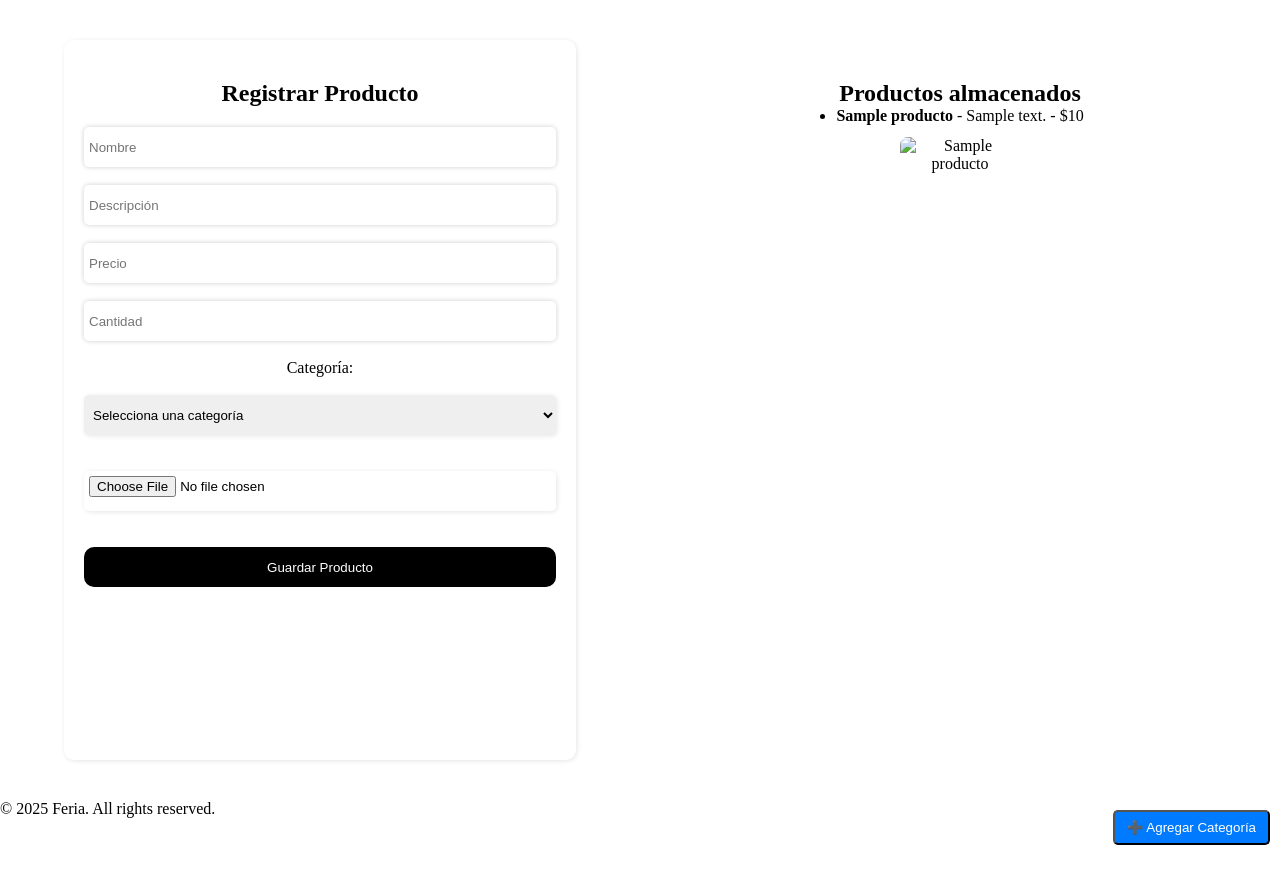
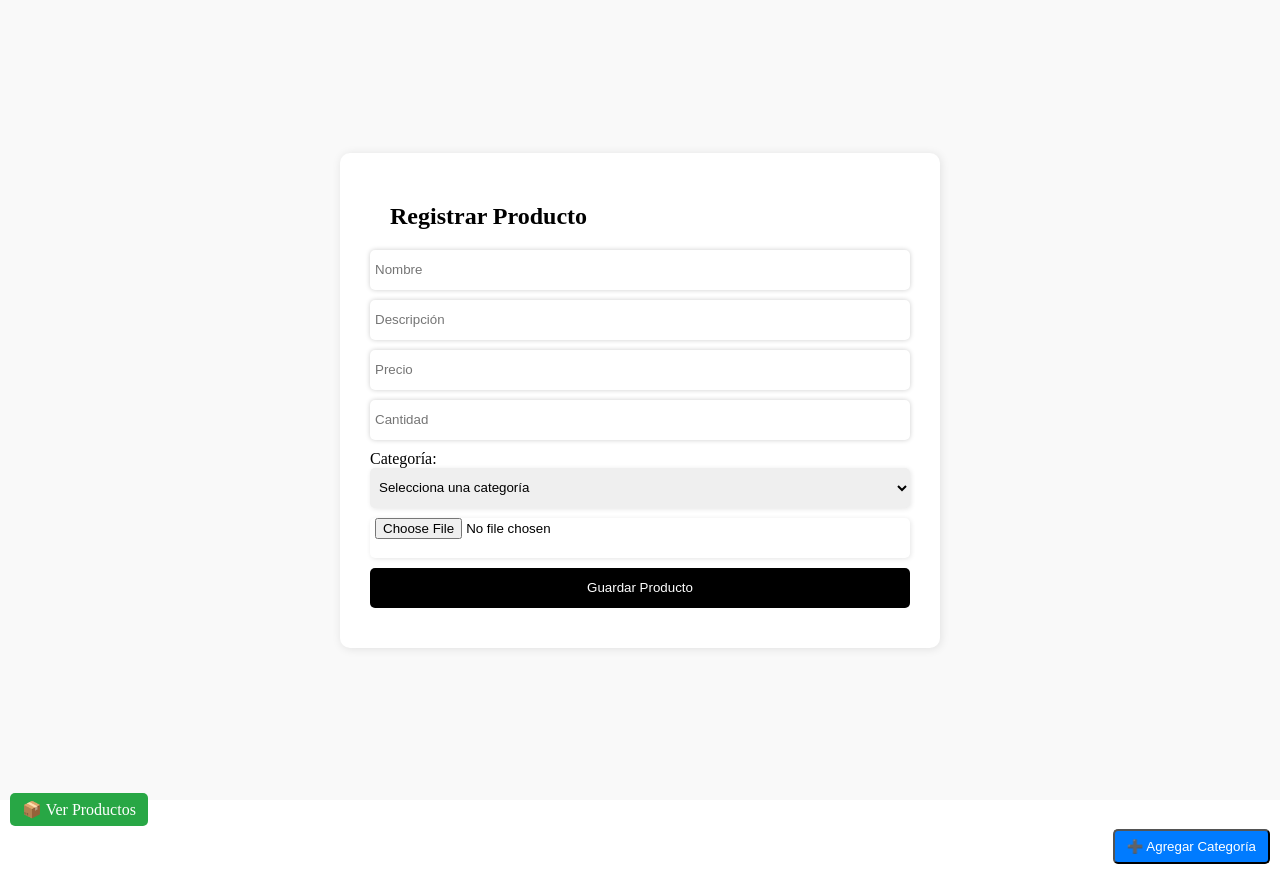
Before and after one commit to Enrique094/Feria, a Flask app: page /productos in a window 1280 px wide. Shown: the part 50-924 px from the top of the page. Before the commit the page ends 895 px from the top, so only its background shows below. Run offline with Flask 3, Linux system fonts and the light colour scheme; tables that the repository leaves empty hold one stand-in row (values such as "Sample post").

Commit message:
12-06
Se separo los apartados de registrar productos con el de mostrar productos

```diff
--- a/Templates/productos_blob.html
+++ b/Templates/productos_blob.html
@@ -5,11 +5,9 @@
 <head>
     <link rel="stylesheet" href="{{ url_for('static', filename='css/productos.css') }}">
 </head>
+
 <section class="Producto">
-
-<div class="Formulario" style="width: 50%; align-items: center; justify-content: center; display: flex; flex-direction: column;">
-
-
+  <div class="Formulario" style="width: 50%; align-items: center; justify-content: center; display: flex; flex-direction: column;">
     <form action="{{ url_for('productos') }}" method="POST" enctype="multipart/form-data">
       <h1>Registrar Producto</h1>
         <input type="text" name="nombre" placeholder="Nombre" required><br>
@@ -38,30 +36,18 @@
         </ul>
       {% endif %}
     {% endwith %}
+  </div>
+</section>
 
-</div>
+<a href="{{ url_for('mostrar_productos') }}" style="margin: 10px; text-decoration: none; padding: 8px 12px; background-color: #28a745; color: white; border-radius: 5px;">📦 Ver Productos</a>
 
-<div style="width: 50%; height: 80%; display: flex; flex-direction: column; align-items: center; overflow-y: scroll;">
-
-    <h2>Productos almacenados</h2>
-    <ul>
-        {% for p in productos %}
-            <li>
-                <strong>{{ p[1] }}</strong> - {{ p[2] }} - ${{ p[3] }}<br>
-                <img class="img_product" src="{{ url_for('obtener_imagen', producto_id=p[0]) }}" alt="{{ p[1] }}"  width="120" height="120" >
-            </li>
-        {% endfor %}
-    </ul>
-</div>
-</section>
 
 <div style="display: flex; justify-content: flex-end; width: 100%;">
   <button onclick="toggleCategoriaForm()" type="button" style="margin: 10px; text-decoration: none; padding: 8px 12px; background-color: #007BFF; color: white; border-radius: 5px;">➕ Agregar Categoría</button>
 </div>
 
-
 <section class="Categoria">
-    <div id="categoriaForm" style="display: none; margin-top: 20px; border-top: 1px solid #ccc; padding-top: 20px;">
+  <div id="categoriaForm" style="display: none; margin-top: 20px; border-top: 1px solid #ccc; padding-top: 20px;">
     <h2>Agregar Nueva Categoría</h2>
     <form action="{{ url_for('agregar_categoria') }}" method="POST">
         <input type="text" name="nombre_categoria" placeholder="Nombre de categoría" required><br>
@@ -71,12 +57,11 @@
   </div>
 </section>
 
-
-
 <script>
     function toggleCategoriaForm() {
         var form = document.getElementById('categoriaForm');
         form.style.display = (form.style.display === 'none') ? 'block' : 'none';
     }
 </script>
+
 {% endblock %}
--- a/app.py
+++ b/app.py
@@ -131,6 +131,24 @@ def productos():
 
     return render_template('productos_blob.html', productos=productos, categorias=categorias)
 
+@app.route('/mostrar_productos')
+@Conexion.login_requerido
+def mostrar_productos():
+    try:
+        conn = get_connection()
+        cursor = conn.cursor()
+        cursor.execute("SELECT id_product, nombre, descripcion, precio, stock FROM producto")
+        productos = cursor.fetchall()
+    except Exception as e:
+        flash(f"❌ Error al obtener productos: {str(e)}")
+        productos = []
+    finally:
+        if cursor:
+            cursor.close()
+        if conn:
+            conn.close()
+    return render_template("mostrar_productos.html", productos=productos)
+
 
 @app.route('/imagen/<int:producto_id>')
 def obtener_imagen(producto_id):
--- a/static/css/productos.css
+++ b/static/css/productos.css
@@ -1,10 +1,11 @@
 .Producto {
     display: flex;
-    flex-direction: row;
-    justify-content: space-between;
-    align-items: center;
+    flex-direction: column;
+    justify-content: center;  /* Centra horizontalmente */
+    align-items: center;      /* Centra verticalmente */
     width: 100%;
-    height: 100vh;
+    height: 100%;
+    background-color: #f9f9f9; /* Opcional: fondo suave */
 }
 
 /* ----- FORMULARIO GENERAL ----- */
@@ -14,7 +15,11 @@
     align-items: center;
     justify-content: center;
     width: 50%;
-    height: 100%;
+    max-width: 600px;
+    padding: 20px;
+    border-radius: 10px;
+    box-shadow: 1px 1px 10px rgba(0, 0, 0, 0.1);
+    background-color: white;
 }
 
 .Formulario h1 {
@@ -22,14 +27,11 @@
 }
 
 .Formulario form {
-    display: flex;
+    display: ruby;
+    padding: 10px;
     flex-direction: column;
     align-items: center;
-    width: 80%;
-    height: 90%;
-    padding: 20px;
-    border-radius: 10px;
-    box-shadow: 1px 1px 5px rgba(0, 0, 0, 0.1);
+    width: 100%;
 }
 
 .Formulario input,
@@ -37,21 +39,19 @@
 .Formulario button {
     width: 100%;
     height: 40px;
-    box-sizing: border-box;
+    margin-bottom: 10px;
     border-radius: 5px;
     padding-left: 5px;
 }
 
 .Formulario input {
-    padding: 5px;
+    border: none;
     outline: none;
-    border: none;
     background-color: white;
     box-shadow: 0 0 5px rgba(0, 0, 0, 0.2);
 }
 
 .Formulario select {
-    padding: 5px;
     border: none;
     cursor: pointer;
     color: #000;
@@ -63,86 +63,32 @@
     color: white;
     border: none;
     cursor: pointer;
-    border-radius: 10px;
-    padding: 5px;
+    padding: 10px;
 }
 
 /* Estilo específico para input tipo archivo */
 .Formulario input[type="file"] {
-    display: flex;
-    flex-direction: column;
-    align-items: center;
-    justify-content: center;
+    cursor: pointer;
     box-shadow: 1px 1px 5px rgba(0, 0, 0, 0.1);
-    cursor: pointer;
 }
 
 /* Imagen del producto */
 .img_product {
     text-align: center;
     display: block;
-    margin: 12px auto 0 auto;
+    margin: 12px auto;
     max-width: 200px;
     height: auto;
     border-radius: 8px;
+    box-sizing: content-box;
+    box-shadow: 3px 3px 10px rgba(0, 0, 0, 0.2);
 }
 
-/* ----- CATEGORÍA ----- */
-.Categoria {
-    width: auto;
-    height: auto;
-    text-align: center;
-    justify-content: space-between;
+.MostrarProductos {
+    display: flex;
+    flex-direction: column;
     align-items: center;
+    justify-content: center;
+    padding: 30px;
+
 }
-
-.Categoria h2 {
-    padding: 20px;
-    text-align: center;
-}
-
-.Categoria form {
-    width: 100%;
-    height: 60%;
-    box-sizing: border-box;
-    border-radius: 10px;
-    box-shadow: 1px 1px 5px rgba(0, 0, 0, 0.1);
-    align-items: center;
-}
-
-.Categoria input,
-.Categoria select,
-.Categoria button {
-    width: 65%;
-    height: 40px;
-    box-sizing: border-box;
-    border-radius: 5px;
-    padding-left: 5px;
-}
-
-.Categoria input {
-    padding: 10px;
-    outline: none;
-    border: none;
-    background-color: white;
-    box-shadow: 0 0 5px rgba(0, 0, 0, 0.2);
-}
-
-.Categoria select {
-    padding: 5px;
-    border: none;
-    cursor: pointer;
-    color: #000;
-    box-shadow: 1px 1px 5px rgba(0, 0, 0, 0.1);
-}
-
-.Categoria button {
-    width: 175px;
-    height: 30px;
-    background-color: #000;
-    color: white;
-    border: none;
-    cursor: pointer;
-    border-radius: 10px;
-    padding: 5px;
-}
--- a/templates/layout.html
+++ b/templates/layout.html
@@ -24,7 +24,7 @@
         {% endblock %}
     </main>
     <footer>
-        <p>&copy; 2025 Feria. All rights reserved.</p>
+        <p> </p>
     </footer>
 </body>
 </html>
```
Also changed, not shown: Templates/mostrar_productos.html (added, +19 -0 lines).
